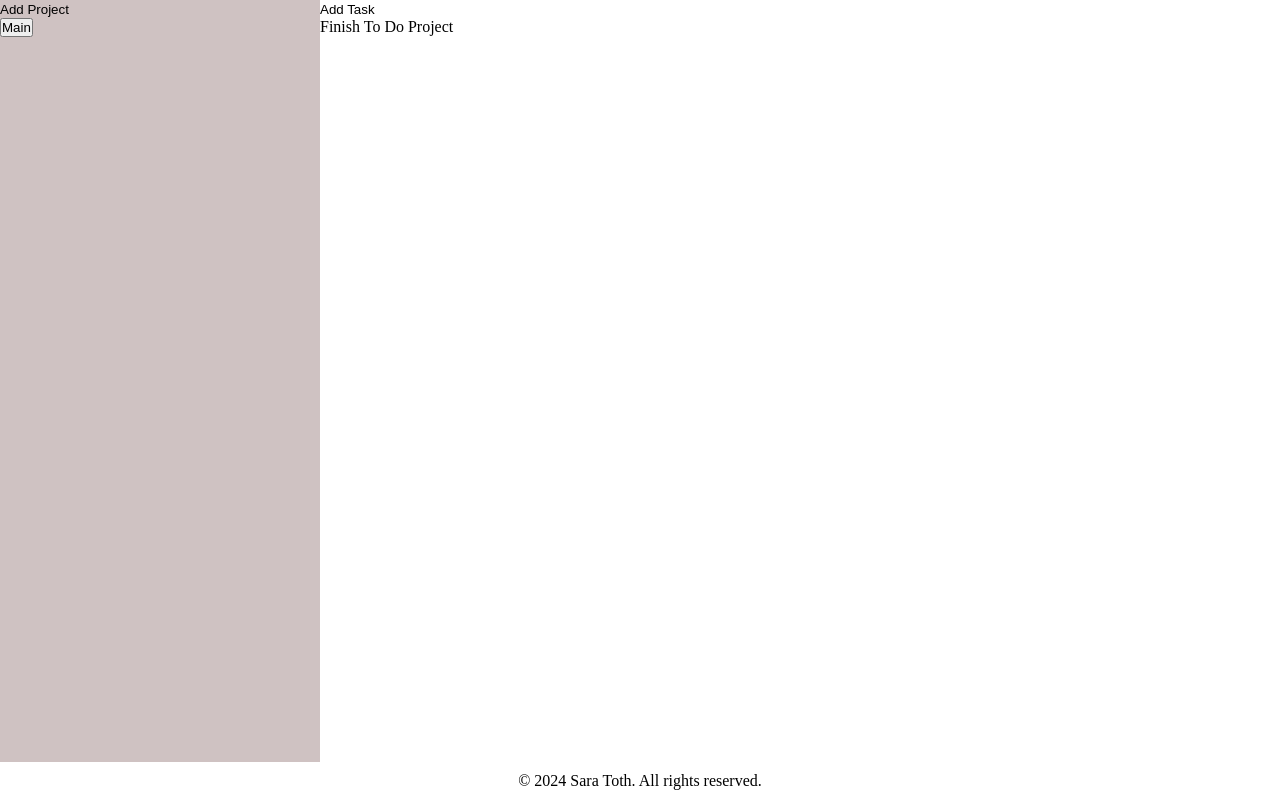
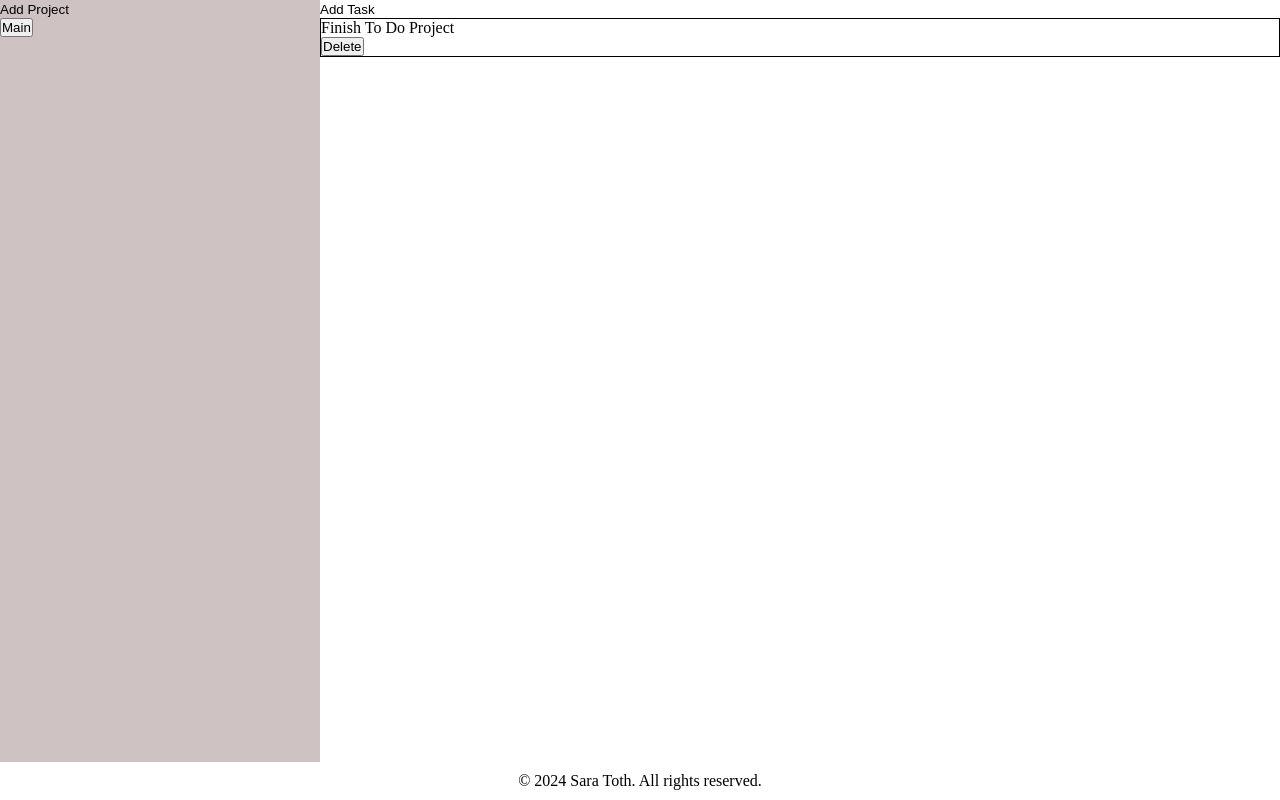
Before and after one commit to sweetnightkitty/ToDoList, a website built with webpack: page src/template.html in a window 1280 px wide. Built offline with nearby package versions, Linux system fonts and the light colour scheme.

Commit message:
create function that takes in a task, and appends all the task properties as seperate divs to a card div, adds a delete button, and then displays this card in the UI to represent a to do list task, add border to the card in stylesheet and update README

```diff
--- a/src/styles.css
+++ b/src/styles.css
@@ -145,3 +145,10 @@ form {
 }
 
 /* END OF MODALS */
+
+
+
+/* TASKS */
+.card {
+    border: 1px solid;
+}
--- a/src/tasks-dom.js
+++ b/src/tasks-dom.js
@@ -6,9 +6,19 @@ export function displayTasks(currentProject) {
 
     const array = currentProject.tasks;
     for(let i = 0; i < array.length; i++) {
-        const task = document.createElement("div");
-        task.textContent = array[i].title;
-        tasksContainer.appendChild(task);
+        const task = array[i];
+
+        // const temp = document.createElement("div");
+        // temp.textContent = array[i].title;
+        // tasksContainer.appendChild(temp);
+
+        const card = createCard(task);
+        tasksContainer.appendChild(card);
+
+        //create a card = div
+        //append info to card in seperate divs
+        //append a delet button
+        //append card to tasksContainer
     };
 };
 
@@ -16,3 +26,38 @@ export function displayTasks(currentProject) {
 function clearTasksContainer() {
     tasksContainer.innerHTML = "";
 };
+
+function createCard(task) {
+    //makes card div
+    const card = document.createElement("div");
+    card.classList.add("card");
+
+    const title = createDiv(task.title);
+    const description = createDiv(task.description);
+    const date = createDiv(task.date);
+    const priority = createDiv(task.priority);
+    const deleteBtn = document.createElement("button");
+    deleteBtn.classList.add("btn-taskName"); //need a unique class identifier
+    deleteBtn.textContent = "Delete";
+
+    card.appendChild(title);
+    card.appendChild(description);
+    card.appendChild(date);
+    card.appendChild(priority);
+    card.appendChild(deleteBtn);
+
+    return card;
+};
+
+// const newTask = {
+//     title: title,
+//     description: description,
+//     date: date,
+//     priority: priority,
+// }
+
+function createDiv(textContent) {
+    const div = document.createElement("div");
+    div.textContent = textContent;
+    return div;
+}
```
Also changed, not shown: README.md.
